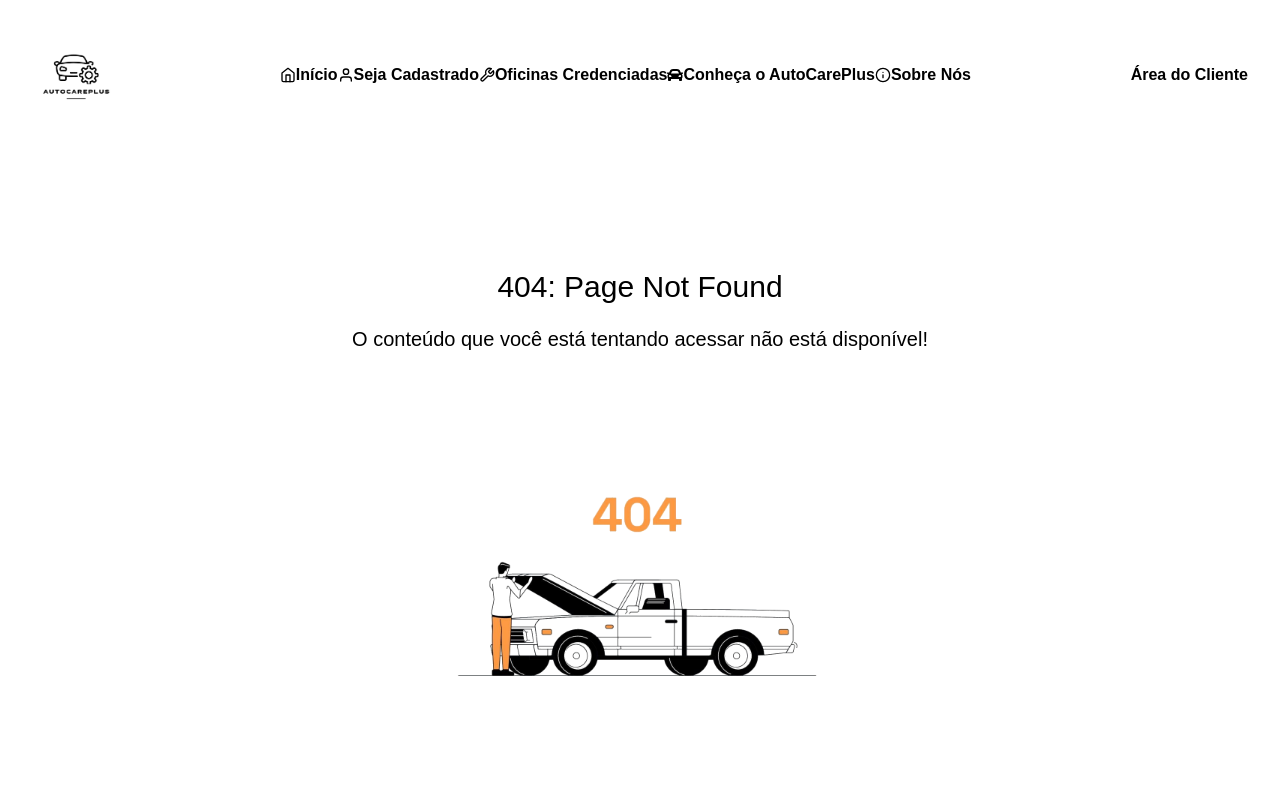
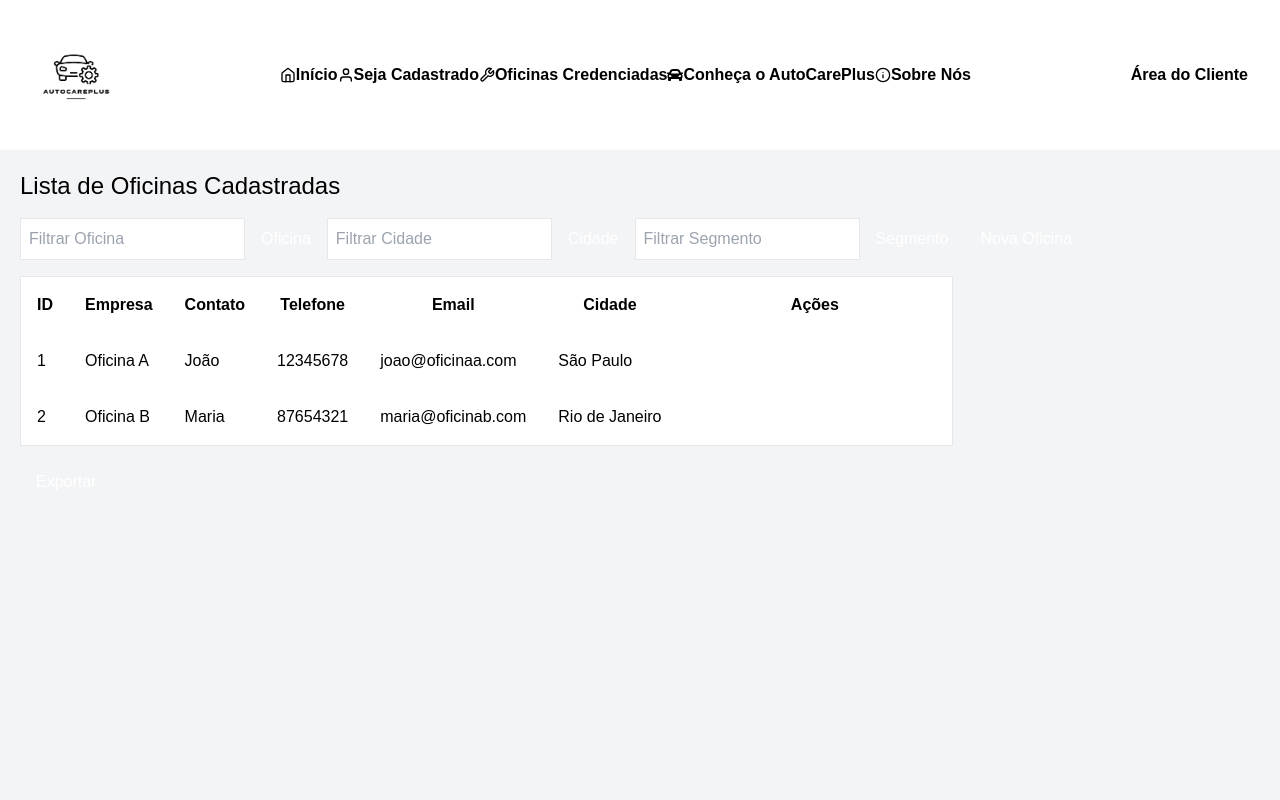
Before and after one commit to joao1015/AutoCarePlus-IA-regenerativa-Com-nextJS, a Next.js app in the folder autocare/: page /ListaOficina in a window 1280 px wide. Before the commit this address had no page. Shown: the top 800 px of the page. Built offline with nearby package versions, Linux system fonts and the light colour scheme.

Commit message:
Criado a Page ListaOficina para realização do CRUD

```diff
--- /dev/null
+++ b/autocare/src/Components/CadastroOficina/index.tsx
@@ -0,0 +1,79 @@
+import React from 'react';
+
+const ListaDeOficinas = () => {
+  return (
+    <div className="bg-gray-100 min-h-screen p-5">
+      {/* Título da Página */}
+      <h2 className="text-2xl font-semibold mt-5">Lista de Oficinas Cadastradas</h2>
+
+      {/* Filtros e Botão de Nova Oficina */}
+      <div className="flex items-center gap-4 mt-4">
+        <input
+          type="text"
+          placeholder="Filtrar Oficina"
+          className="p-2 border rounded-md w-1/4"
+        />
+        <button className="bg-blue-500 text-white px-4 py-2 rounded-md">Oficina</button>
+        <input
+          type="text"
+          placeholder="Filtrar Cidade"
+          className="p-2 border rounded-md w-1/4"
+        />
+        <button className="bg-blue-500 text-white px-4 py-2 rounded-md">Cidade</button>
+        <input
+          type="text"
+          placeholder="Filtrar Segmento"
+          className="p-2 border rounded-md w-1/4"
+        />
+        <button className="bg-blue-500 text-white px-4 py-2 rounded-md">Segmento</button>
+        <button className="bg-green-500 text-white px-4 py-2 rounded-md">Nova Oficina</button>
+      </div>
+
+      {/* Tabela de Oficinas */}
+      <div className="overflow-x-auto mt-4">
+        <table className="min-w-full bg-white border rounded-md">
+          <thead>
+            <tr className="border-b">
+              <th className="p-4 text-left">ID</th>
+              <th className="p-4 text-left">Empresa</th>
+              <th className="p-4 text-left">Contato</th>
+              <th className="p-4 text-left">Telefone</th>
+              <th className="p-4 text-left">Email</th>
+              <th className="p-4 text-left">Cidade</th>
+              <th className="p-4 text-left">Ações</th>
+            </tr>
+          </thead>
+          <tbody>
+            {/* Exemplo de dados estáticos */}
+            {[
+              { id: 1, empresa: 'Oficina A', contato: 'João', telefone: '12345678', email: 'joao@oficinaa.com', cidade: 'São Paulo' },
+              { id: 2, empresa: 'Oficina B', contato: 'Maria', telefone: '87654321', email: 'maria@oficinab.com', cidade: 'Rio de Janeiro' },
+            ].map((oficina) => (
+              <tr key={oficina.id} className="border-b">
+                <td className="p-4">{oficina.id}</td>
+                <td className="p-4">{oficina.empresa}</td>
+                <td className="p-4">{oficina.contato}</td>
+                <td className="p-4">{oficina.telefone}</td>
+                <td className="p-4">{oficina.email}</td>
+                <td className="p-4">{oficina.cidade}</td>
+                <td className="p-4 flex gap-2">
+                  <button className="bg-green-500 text-white px-3 py-1 rounded-md">Histórico</button>
+                  <button className="bg-blue-500 text-white px-3 py-1 rounded-md">Orçamentos</button>
+                  <button className="bg-yellow-500 text-white px-3 py-1 rounded-md">Editar</button>
+                  <button className="bg-red-500 text-white px-3 py-1 rounded-md">Deletar</button>
+                </td>
+              </tr>
+            ))}
+          </tbody>
+        </table>
+      </div>
+
+      {/* Botão de Exportação */}
+      <div className="mt-4">
+        <button className="bg-gray-500 text-white px-4 py-2 rounded-md">Exportar</button>
+      </div>
+    </div>
+  );
+};
+
+export default ListaDeOficinas;
--- /dev/null
+++ b/autocare/src/app/ListaOficina/page.tsx
@@ -0,0 +1,9 @@
+import ListaOficina from "@/Components/CadastroOficina";
+
+
+export default function Home() {
+  return (
+  <ListaOficina></ListaOficina>
+
+  );
+}
```
Also changed, not shown: 1 other file (tests, documents, lock files or other folders).
